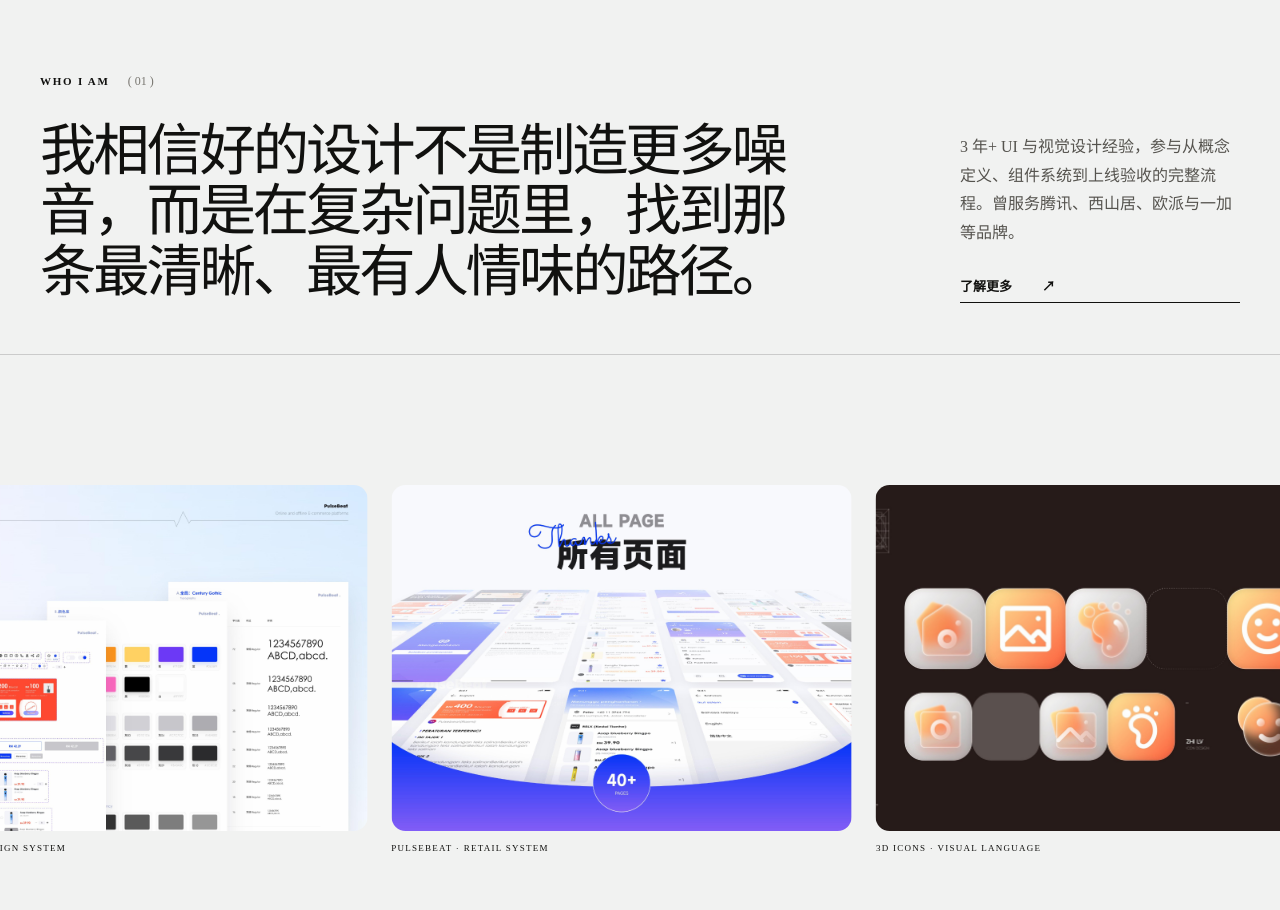
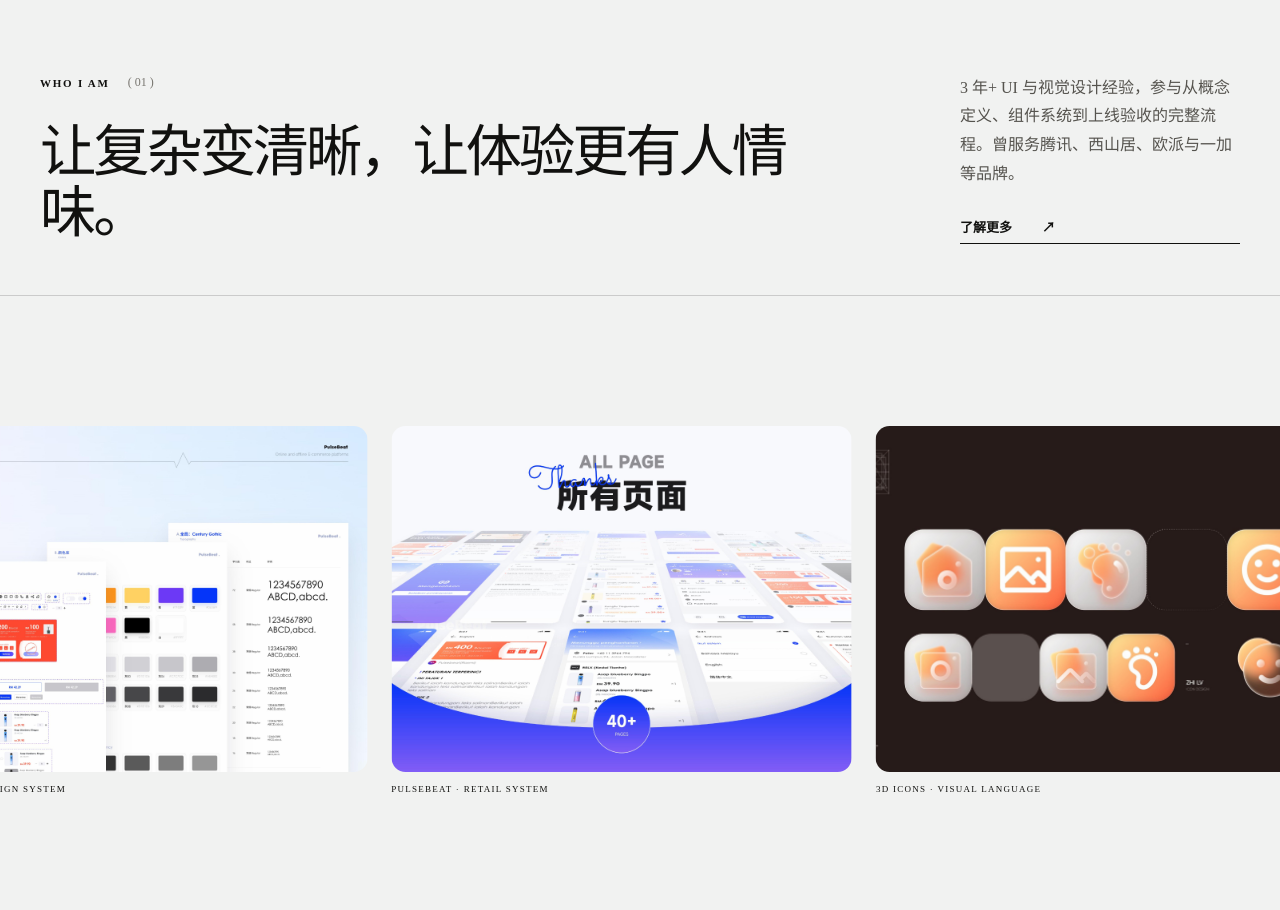
Before and after one commit to Miaaaa857/profile, a React (Vite) app: page / in a window 1280 px wide. Shown: the part 1060-1970 px from the top of the page. Built offline with nearby package versions, Linux system fonts and the light colour scheme.

Commit message:
Shorten about statement

```diff
--- a/src/data/content.js
+++ b/src/data/content.js
@@ -69,7 +69,7 @@ export const content = {
   brands: ['TENCENT 腾讯', 'SEASUN 西山居', 'OPPEIN 欧派', 'ONEPLUS 一加'],
   about: {
     eyebrow: 'WHO I AM',
-    statement: '我相信好的设计不是制造更多噪音，而是在复杂问题里，找到那条最清晰、最有人情味的路径。',
+    statement: '让复杂变清晰，让体验更有人情味。',
     description: '3 年+ UI 与视觉设计经验，参与从概念定义、组件系统到上线验收的完整流程。曾服务腾讯、西山居、欧派与一加等品牌。',
   gallery: [
     { src: '/media/portfolio/page-17.jpg', alt: 'FateLinked 全流程界面展示', label: 'FATELINKED · APP EXPERIENCE' },
```
